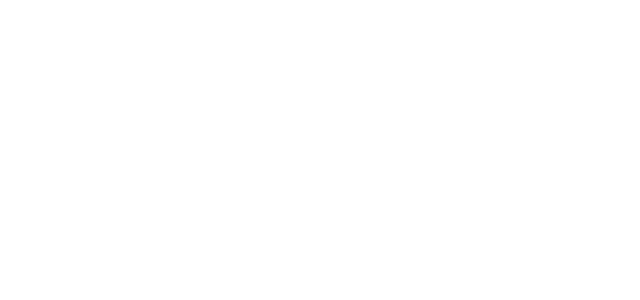
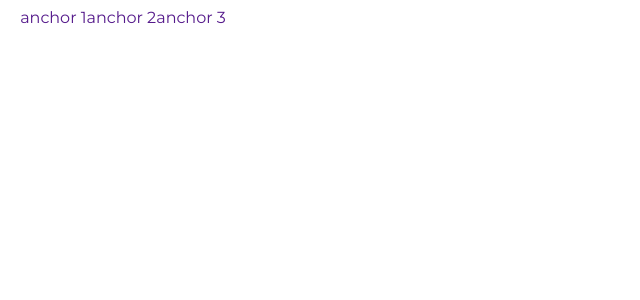
Before and after one commit to douglas86/ci-react-challenge, a React (Create React App) app in the folder my-app/: page / in a window 1280 px wide. Shown: the top 300 px of the page, without its empty margins (0-640 px from the left). Built offline with nearby package versions, Linux system fonts and the light colour scheme.

Commit message:
added: 3 anchor tags to App.js

```diff
--- a/my-app/package.json
+++ b/my-app/package.json
@@ -2,6 +2,10 @@
   "name": "my-app",
   "version": "0.1.0",
   "private": true,
+  "engines": {
+    "node": "16.20.2",
+    "npm": "8.19.4"
+  },
   "dependencies": {
     "@testing-library/jest-dom": "^5.14.1",
     "@testing-library/react": "^11.2.7",
--- a/my-app/src/App.js
+++ b/my-app/src/App.js
@@ -1,11 +1,13 @@
 import css from './App.module.css';
 
 function App() {
-  return (
-    <div className={css.App}>
-      {/* Add your components here */}
-    </div>
-  );
+    return (
+        <div className={css.App}>
+            <div>
+                <a href="">anchor 1</a><a href="">anchor 2</a><a href="">anchor 3</a>
+            </div>
+        </div>
+    );
 }
 
 export default App;
```
Also changed, not shown: 1 other file (tests, documents, lock files or other folders).
